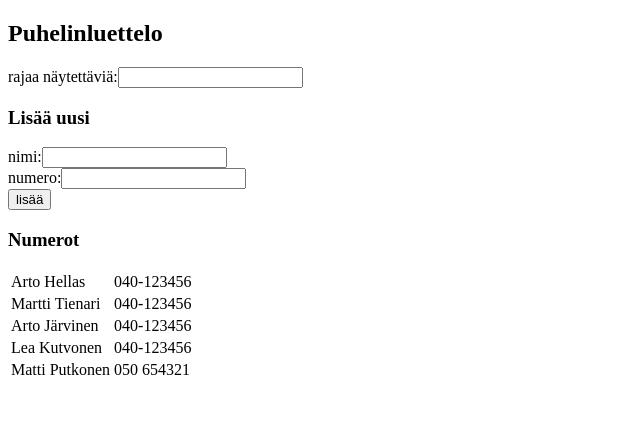
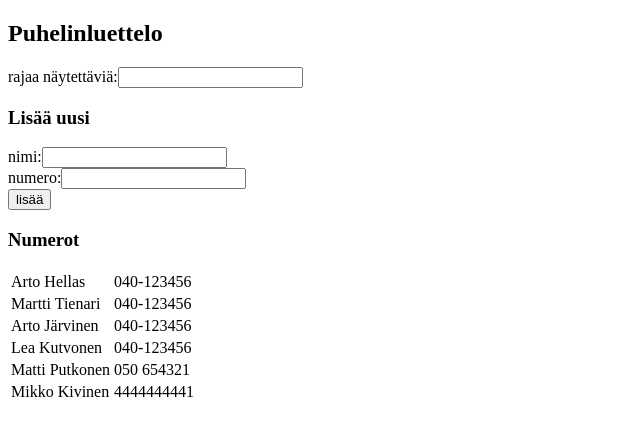
Before and after one commit to Tuomoes/osa2, a React (Create React App) app in the folder lomakkeet/: page / in a window 1280 px wide. Shown: the top 436 px of the page, without its empty margins (0-640 px from the left). Built offline with nearby package versions, Linux system fonts and the light colour scheme; data requests are answered from the project's data file.

Commit message:
subtask 2.15 done

```diff
--- a/lomakkeet/db.json
+++ b/lomakkeet/db.json
@@ -24,6 +24,11 @@
       "name": "Matti Putkonen",
       "number": "050 654321",
       "id": 5
+    },
+    {
+      "name": "Mikko Kivinen",
+      "number": "4444444441",
+      "id": 6
     }
   ]
 }
--- a/lomakkeet/src/App.js
+++ b/lomakkeet/src/App.js
@@ -1,9 +1,6 @@
 import React from 'react'
 import FilteredPersons from './components/filteredPersons'
-import axios from 'axios'
-
-
-
+import personsService from './services/persons'
 
 
 class App extends React.Component {
@@ -22,7 +19,7 @@ class App extends React.Component {
 
   componentDidMount() {
     console.log('successfully mounted')
-    axios.get('http://localhost:3001/persons').then(response =>
+    personsService.getAll().then(response =>
     {
       console.log('promise fulfilled')
       this.setState({ persons: response.data});
@@ -54,7 +51,7 @@ class App extends React.Component {
              })
 
              //add new object to server
-             axios.post('http://localhost:3001/persons', personObject)
+             personsService.create(personObject)
               .then(response => {
                 console.log(response)
               })
--- /dev/null
+++ b/lomakkeet/src/services/persons.js
@@ -0,0 +1,12 @@
+import axios from 'axios'
+const baseUrl = 'http://localhost:3001/persons'
+
+const getAll = () => {
+    return axios.get(baseUrl)
+}
+
+const create = (newPersonObject) => {
+    return axios.post(baseUrl, newPersonObject)
+}
+
+export default { getAll, create }
```
